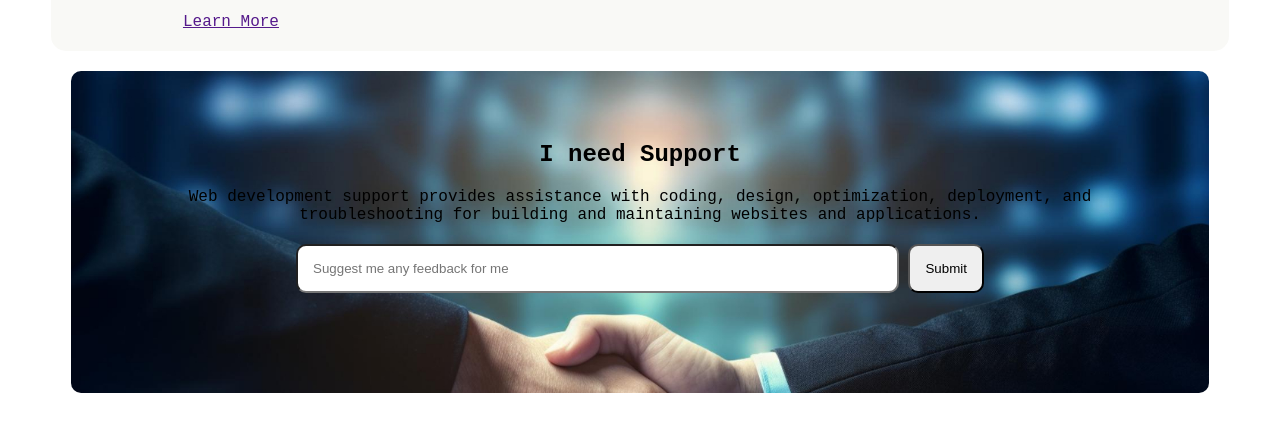
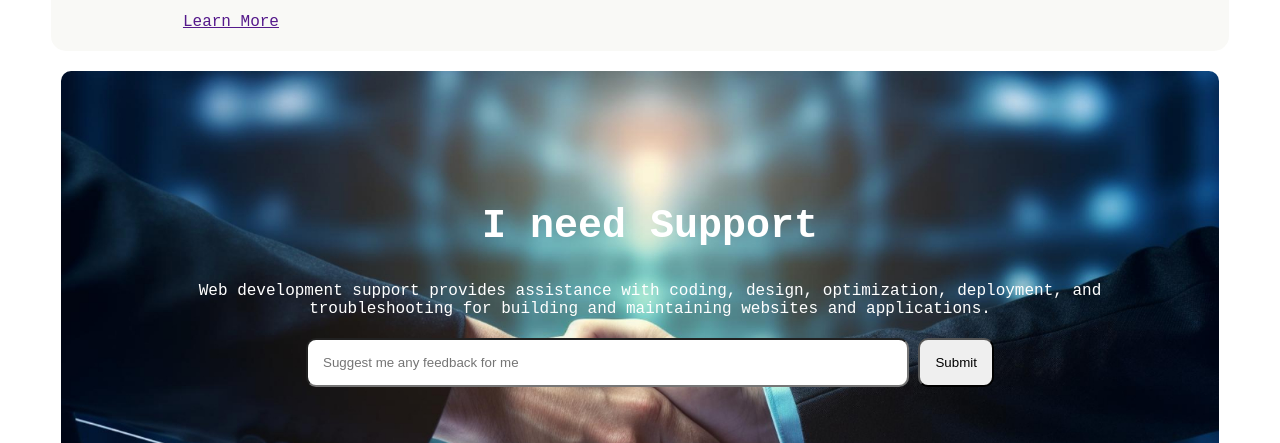
Before and after one commit to akjewel47/Assignment-1-Challenge-Begin, a plain HTML site: page index.html in a window 1280 px wide. Shown: the part 3898-4341 px from the top of the page. Drawn offline with Linux system fonts and the light colour scheme; a web font is replaced by a local one.

Commit message:
added the support section

```diff
--- a/index.html
+++ b/index.html
@@ -194,7 +194,7 @@
         <section class="support">
             <div class="another">
                 <div class="support-section">
-                    <h1>I need Support</h1>
+                    <h1 class="support-title">I need Support</h1>
                     <p class="section-description">Web development support provides assistance with coding, design,
                         optimization, deployment, and
                         troubleshooting for building and maintaining websites and applications.</p>
--- a/style/style.css
+++ b/style/style.css
@@ -239,11 +239,18 @@
 .node-js {
     margin-right: 200px;
 }
+
 /* support  section */
 .support-section {
     text-align: center;
-    padding-top: 50px;
+    padding-top: 100px;
     margin-top: 20px;
+}
+.support-section h1{
+    font-size: 40px;
+    font-weight: 800;
+
+
 }
 
 .support {
@@ -252,8 +259,9 @@
     background-size: cover;
     width: 90%;
     margin: auto;
-    padding: 0px 0px 100px;
+    padding: 0px 0px 200px 20px;
     border-radius: 10px;
+    color: white;
 }
 
 .input-field {
```
